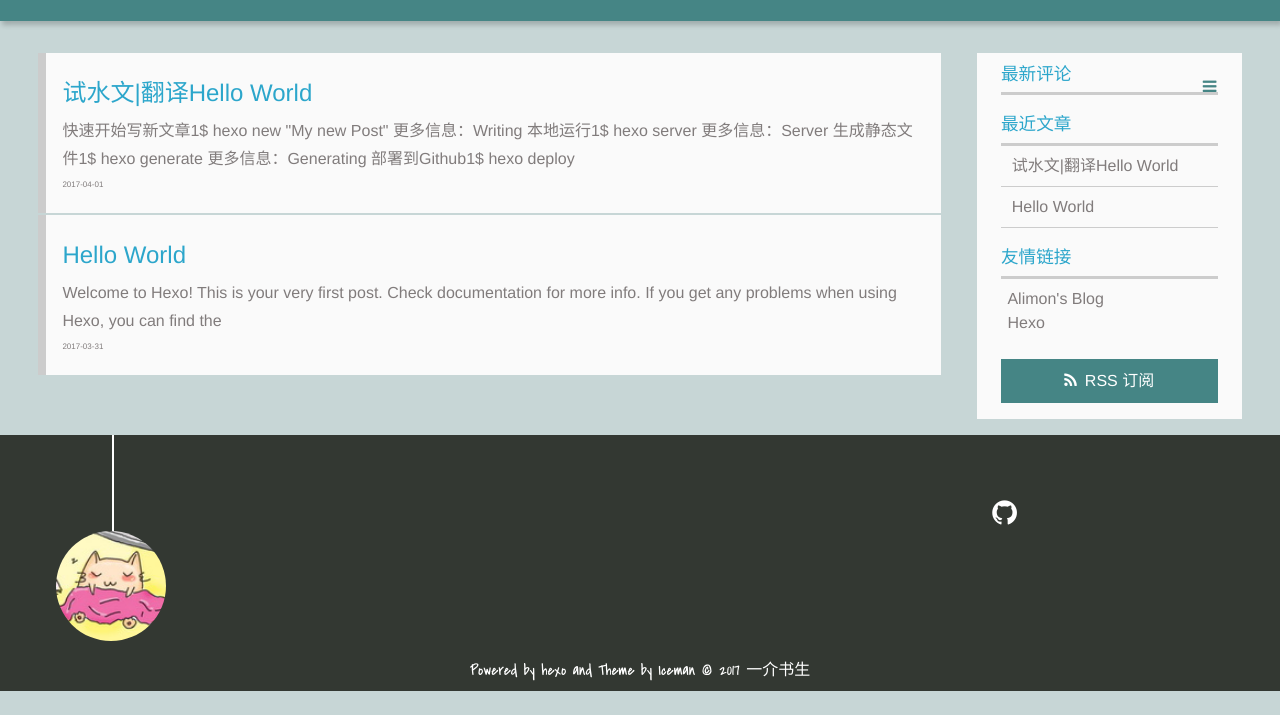
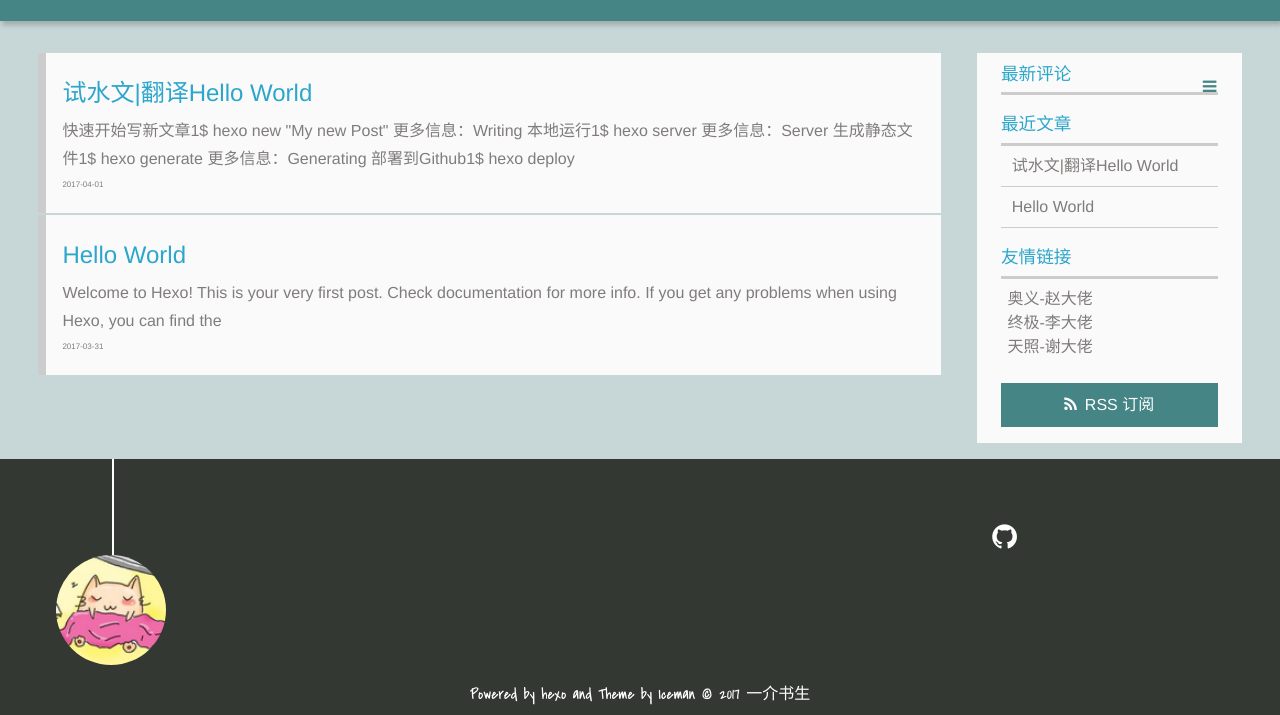
Before and after one commit to dhphub/dhphub.github.io, a plain HTML site: page index.html in a window 1280 px wide. Shown: the part 187-902 px from the top of the page. Before the commit the page ends 878 px from the top, so only its background shows below. Drawn offline with Linux system fonts and the light colour scheme; a script that the page names is missing; files whose address does not match are found by name.

Commit message:
Site updated: 2017-04-09 01:10:12

```diff
--- a/index.html
+++ b/index.html
@@ -140,8 +140,9 @@
   <div class="linkslist">
   <p class="asidetitle">友情链接</p>
     <ul>
-      <li><a href="http://yangjian.me" target="_blank" title="YangJian">Alimon's Blog</a></li>
-      <li><a href="http://hexo.io" target="_blank" title="Hexo">Hexo</a></li>
+      <li><a href="https://needer28.github.io" target="_blank" title="ZQY">奥义-赵大佬</a></li>
+      <li><a href="http://www.cnblogs.com/1oner" target="_blank" title="LX">终极-李大佬</a></li>
+      <li><a href="https://Beprominent.github.io" target="_blank" title="XLB">天照-谢大佬</a></li>
     </ul>
 </div>
 
@@ -234,11 +235,6 @@ $(document).ready(function(){
 
 
 
-    <!-- UY BEGIN -->
-    <div id="uyan_frame"></div>
-    <script type="text/javascript" src="http://v2.uyan.cc/code/uyan.js?uid=2129765"></script>
-    <!-- UY END -->
-
     <!-- JiaThis Button BEGIN -->
 	<div class="jiathis_style_32x32">
 	<a class="jiathis_button_qzone"></a>
```
Also changed, not shown: 2017/03/31/hello-world/index.html (+3 -2 lines), 2017/04/01/试水文/index.html (+3 -2 lines).
